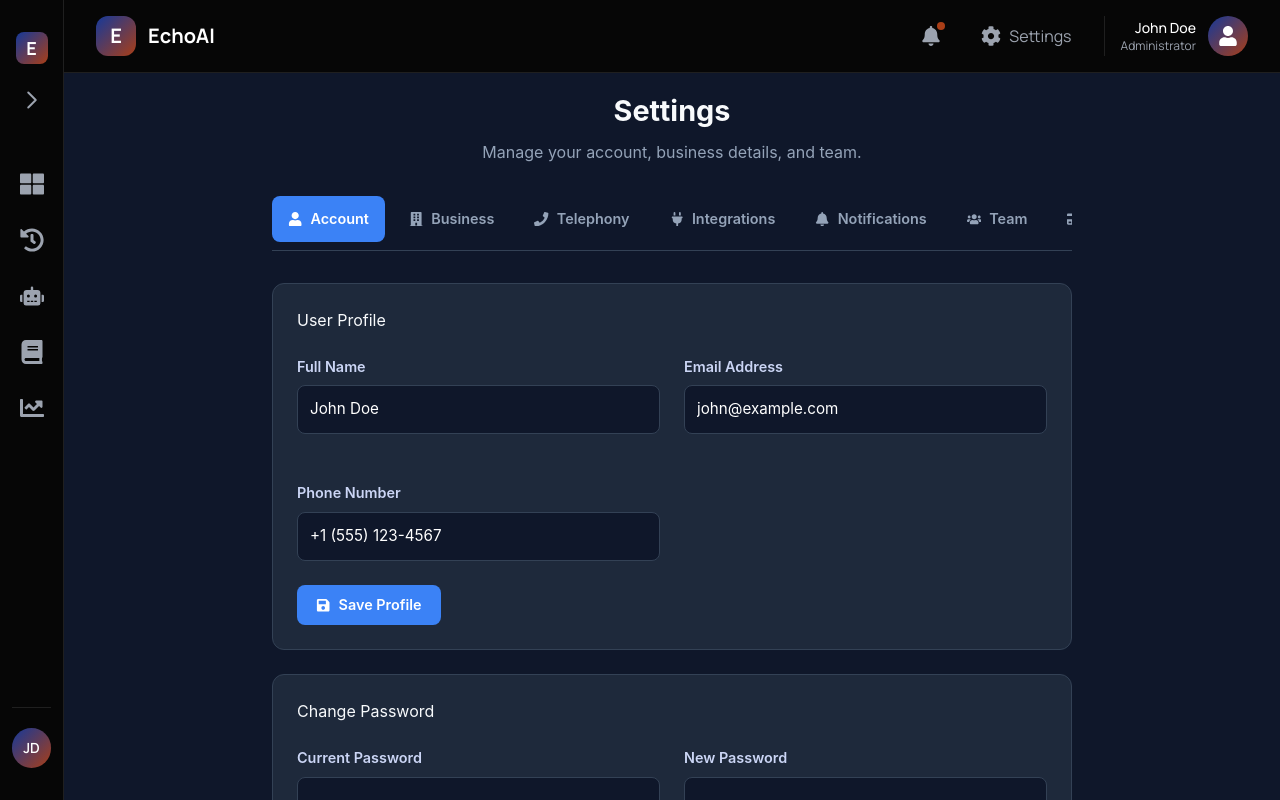
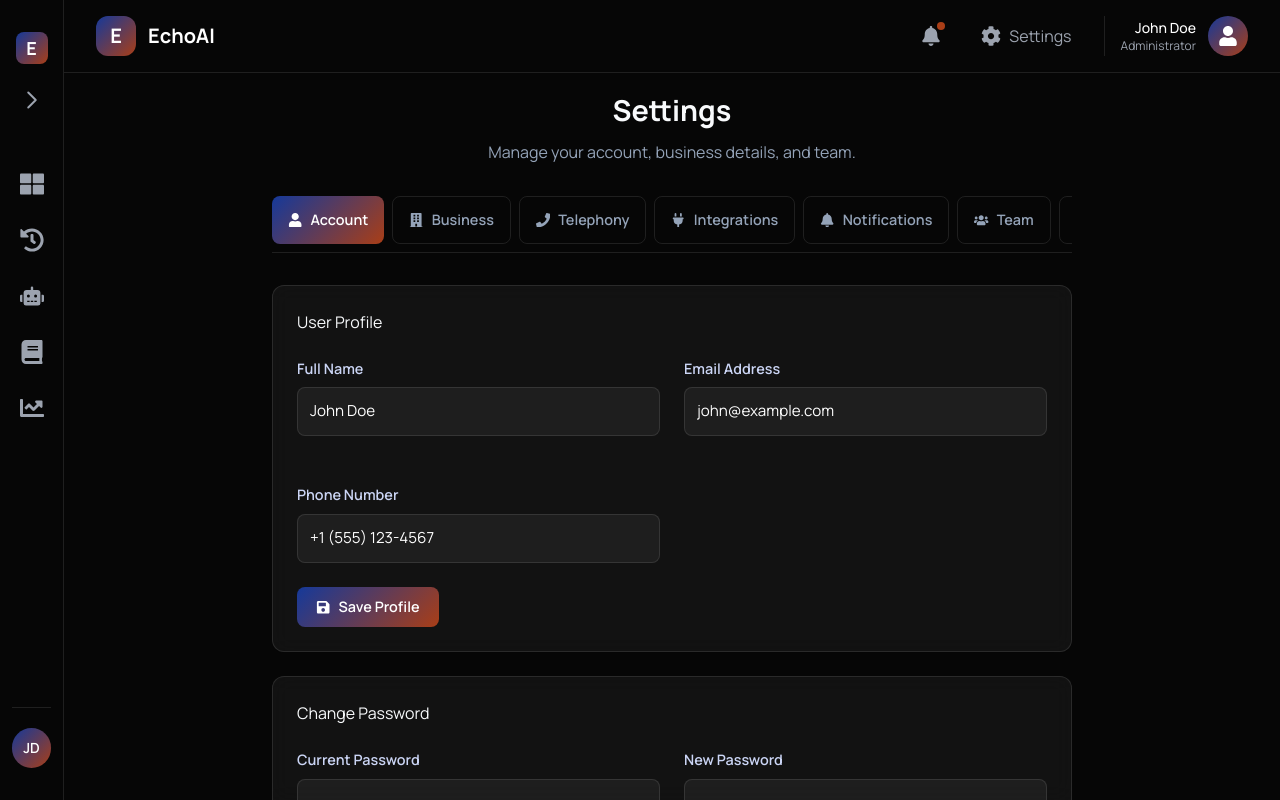
Before and after one commit to kavon-11/Huawei, a React (Vite) app: page /dashboard/settings in a window 1280 px wide. Built offline with nearby package versions, Linux system fonts and the light colour scheme.

Commit message:
Settings Done

```diff
--- a/src/pages/Dashboard/Settings.jsx
+++ b/src/pages/Dashboard/Settings.jsx
@@ -345,10 +345,10 @@ export default function Settings() {
   // --- Styles ---
   const containerStyle = {
     padding: "1rem",
-    backgroundColor: "#0f172a",
+    backgroundColor: "#060606",
     minHeight: "100vh",
     color: "#e2e8f0",
-    fontFamily: "'Inter', sans-serif",
+    fontFamily: "'Manrope', sans-serif",
     display: "flex",
     flexDirection: "column",
     alignItems: "center",
@@ -365,7 +365,7 @@ export default function Settings() {
     display: "flex",
     gap: "0.5rem",
     marginBottom: "2rem",
-    borderBottom: "1px solid #334155",
+    borderBottom: "1px solid rgba(255, 255, 255, 0.1)",
     paddingBottom: "0.5rem",
     overflowX: "auto",
     width: "100%",
@@ -376,9 +376,11 @@ export default function Settings() {
 
   const tabStyle = (isActive) => ({
     padding: "0.75rem 1rem",
-    backgroundColor: isActive ? "#3b82f6" : "transparent",
+    background: isActive
+      ? "linear-gradient(135deg, #15399A 0%, #A93E17 100%)"
+      : "transparent",
     color: isActive ? "white" : "#94a3b8",
-    border: "none",
+    border: isActive ? "none" : "1px solid rgba(255, 255, 255, 0.1)",
     borderRadius: "8px",
     cursor: "pointer",
     fontWeight: "600",
@@ -392,14 +394,15 @@ export default function Settings() {
   });
 
   const sectionStyle = {
-    backgroundColor: "#1e293b",
+    backgroundColor: "rgba(255, 255, 255, 0.05)",
     borderRadius: "12px",
     padding: "1.5rem",
-    border: "1px solid #334155",
+    border: "1px solid rgba(255, 255, 255, 0.1)",
     width: "100%",
     maxWidth: "800px",
     boxSizing: "border-box",
     marginBottom: "1.5rem",
+    backdropFilter: "blur(10px)",
   };
 
   const fieldGroupStyle = {
@@ -418,8 +421,8 @@ export default function Settings() {
     width: "100%",
     padding: "0.75rem",
     borderRadius: "8px",
-    border: "1px solid #334155",
-    backgroundColor: "#0f172a",
+    border: "1px solid rgba(255, 255, 255, 0.1)",
+    backgroundColor: "rgba(255, 255, 255, 0.05)",
     color: "white",
     fontSize: "0.95rem",
     outline: "none",
@@ -428,14 +431,15 @@ export default function Settings() {
 
   const buttonStyle = (variant = "primary") => ({
     padding: "0.6rem 1.2rem",
-    backgroundColor:
+    background:
       variant === "primary"
-        ? "#3b82f6"
+        ? "linear-gradient(135deg, #15399A 0%, #A93E17 100%)"
         : variant === "danger"
         ? "#ef4444"
-        : "#334155",
+        : "rgba(255, 255, 255, 0.05)",
     color: "white",
-    border: "none",
+    border:
+      variant === "secondary" ? "1px solid rgba(255, 255, 255, 0.1)" : "none",
     borderRadius: "8px",
     cursor: "pointer",
     fontWeight: "600",
@@ -456,13 +460,13 @@ export default function Settings() {
     textAlign: "left",
     padding: "0.75rem",
     color: "#94a3b8",
-    borderBottom: "1px solid #334155",
-    backgroundColor: "#1e293b",
+    borderBottom: "1px solid rgba(255, 255, 255, 0.1)",
+    backgroundColor: "rgba(255, 255, 255, 0.03)",
   };
 
   const tdStyle = {
     padding: "0.75rem",
-    borderBottom: "1px solid #334155",
+    borderBottom: "1px solid rgba(255, 255, 255, 0.1)",
     color: "#e2e8f0",
   };
 
@@ -651,9 +655,9 @@ export default function Settings() {
                       justifyContent: "space-between",
                       alignItems: "center",
                       padding: "1rem",
-                      backgroundColor: "#0f172a",
+                      backgroundColor: "rgba(255, 255, 255, 0.05)",
                       borderRadius: "8px",
-                      border: "1px solid #334155",
+                      border: "1px solid rgba(255, 255, 255, 0.1)",
                     }}
                   >
                     <div>
@@ -824,7 +828,7 @@ export default function Settings() {
                 <div
                   style={{
                     paddingLeft: "1.5rem",
-                    borderLeft: "2px solid #3b82f6",
+                    borderLeft: "2px solid #15399A",
                   }}
                 >
                   <div style={fieldGroupStyle}>
@@ -923,9 +927,9 @@ export default function Settings() {
                   key={int.id}
                   style={{
                     padding: "1.5rem",
-                    backgroundColor: "#0f172a",
+                    backgroundColor: "rgba(255, 255, 255, 0.05)",
                     borderRadius: "8px",
-                    border: "1px solid #334155",
+                    border: "1px solid rgba(255, 255, 255, 0.1)",
                   }}
                 >
                   <div
@@ -997,7 +1001,7 @@ export default function Settings() {
                       style={{
                         marginTop: "1rem",
                         paddingTop: "1rem",
-                        borderTop: "1px solid #1e293b",
+                        borderTop: "1px solid rgba(255, 255, 255, 0.1)",
                         fontSize: "0.85rem",
                         color: "#94a3b8",
                       }}
@@ -1028,7 +1032,7 @@ export default function Settings() {
                           style={{
                             background: "none",
                             border: "none",
-                            color: "#3b82f6",
+                            color: "#15399A",
                             cursor: "pointer",
                             padding: 0,
                           }}
@@ -1040,7 +1044,7 @@ export default function Settings() {
                             style={{
                               background: "none",
                               border: "none",
-                              color: "#3b82f6",
+                              color: "#15399A",
                               cursor: "pointer",
                               padding: 0,
                             }}
@@ -1132,9 +1136,9 @@ export default function Settings() {
               <div
                 style={{
                   padding: "0.75rem",
-                  backgroundColor: "#1e293b",
+                  backgroundColor: "rgba(255, 255, 255, 0.05)",
                   borderRadius: "6px",
-                  border: "1px solid #334155",
+                  border: "1px solid rgba(255, 255, 255, 0.1)",
                   color: "#cbd5f5",
                   fontSize: "0.85rem",
                   wordBreak: "break-all",
@@ -1568,7 +1572,7 @@ export default function Settings() {
                                   style={{
                                     background: "none",
                                     border: "none",
-                                    color: "#3b82f6",
+                                    color: "#15399A",
                                     cursor: "pointer",
                                   }}
                                 >
@@ -1717,9 +1721,9 @@ export default function Settings() {
                   flexWrap: "wrap",
                   gap: "1rem",
                   padding: "1.5rem",
-                  backgroundColor: "#0f172a",
+                  backgroundColor: "rgba(255, 255, 255, 0.05)",
                   borderRadius: "8px",
-                  border: "1px solid #334155",
+                  border: "1px solid rgba(255, 255, 255, 0.1)",
                 }}
               >
                 <div>
@@ -1773,7 +1777,7 @@ export default function Settings() {
                   <div
                     style={{
                       height: "8px",
-                      backgroundColor: "#334155",
+                      backgroundColor: "rgba(255, 255, 255, 0.1)",
                       borderRadius: "4px",
                       overflow: "hidden",
                     }}
@@ -1782,7 +1786,8 @@ export default function Settings() {
                       style={{
                         width: "49%",
                         height: "100%",
-                        backgroundColor: "#3b82f6",
+                        background:
+                          "linear-gradient(90deg, #15399A 0%, #A93E17 100%)",
                       }}
                     />
                   </div>
@@ -1803,7 +1808,7 @@ export default function Settings() {
                   <div
                     style={{
                       height: "8px",
-                      backgroundColor: "#334155",
+                      backgroundColor: "rgba(255, 255, 255, 0.1)",
                       borderRadius: "4px",
                       overflow: "hidden",
                     }}
@@ -1812,7 +1817,8 @@ export default function Settings() {
                       style={{
                         width: "40%",
                         height: "100%",
-                        backgroundColor: "#3b82f6",
+                        background:
+                          "linear-gradient(90deg, #15399A 0%, #A93E17 100%)",
                       }}
                     />
                   </div>
@@ -1830,9 +1836,9 @@ export default function Settings() {
                   alignItems: "center",
                   gap: "1rem",
                   padding: "1rem",
-                  backgroundColor: "#0f172a",
+                  backgroundColor: "rgba(255, 255, 255, 0.05)",
                   borderRadius: "8px",
-                  border: "1px solid #334155",
+                  border: "1px solid rgba(255, 255, 255, 0.1)",
                 }}
               >
                 <FaCreditCard size={24} color="#cbd5f5" />
@@ -1892,7 +1898,7 @@ export default function Settings() {
                       justifyContent: "space-between",
                       alignItems: "center",
                       padding: "0.75rem",
-                      borderBottom: "1px solid #334155",
+                      borderBottom: "1px solid rgba(255, 255, 255, 0.1)",
                     }}
                   >
                     <div>
@@ -1919,7 +1925,7 @@ export default function Settings() {
                       style={{
                         background: "none",
                         border: "none",
-                        color: "#3b82f6",
+                        color: "#15399A",
                         cursor: "pointer",
                       }}
                     >
```
